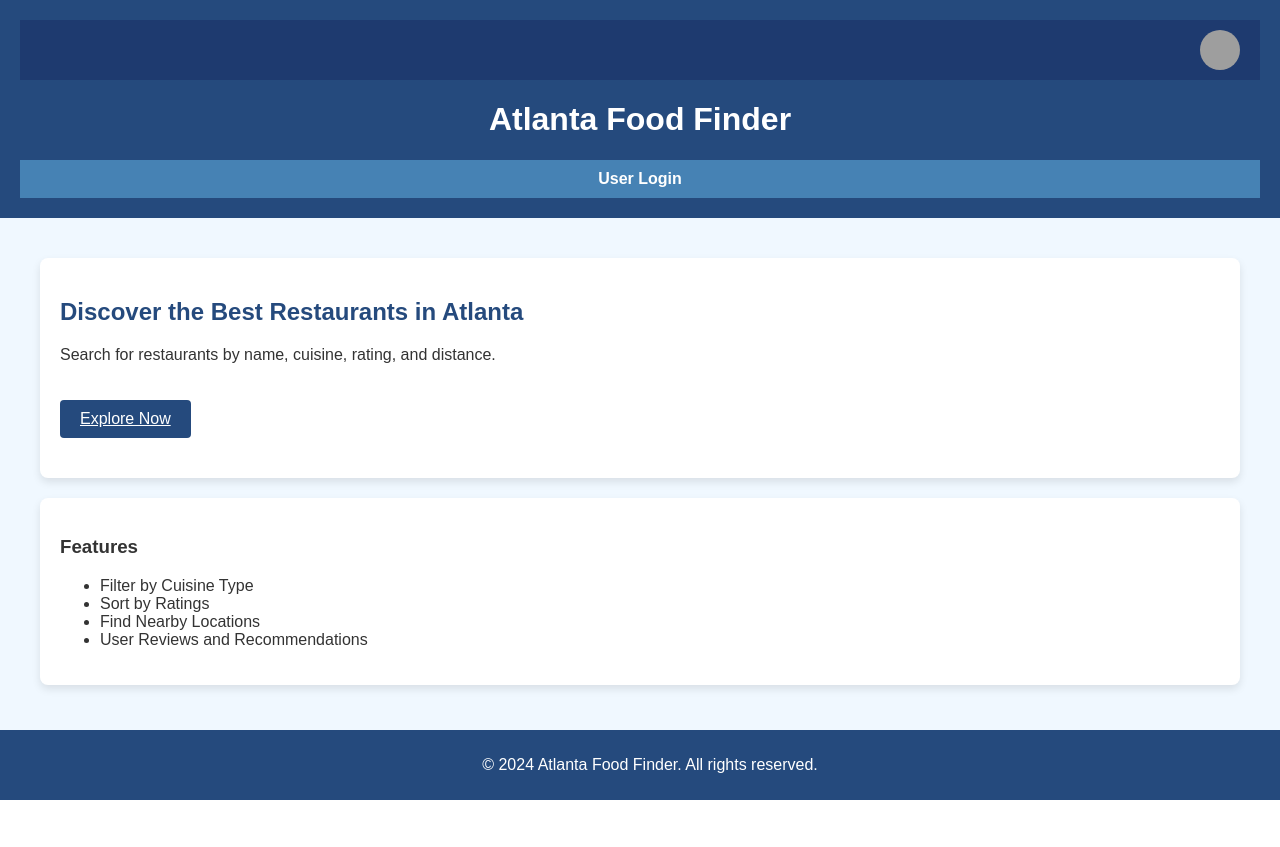
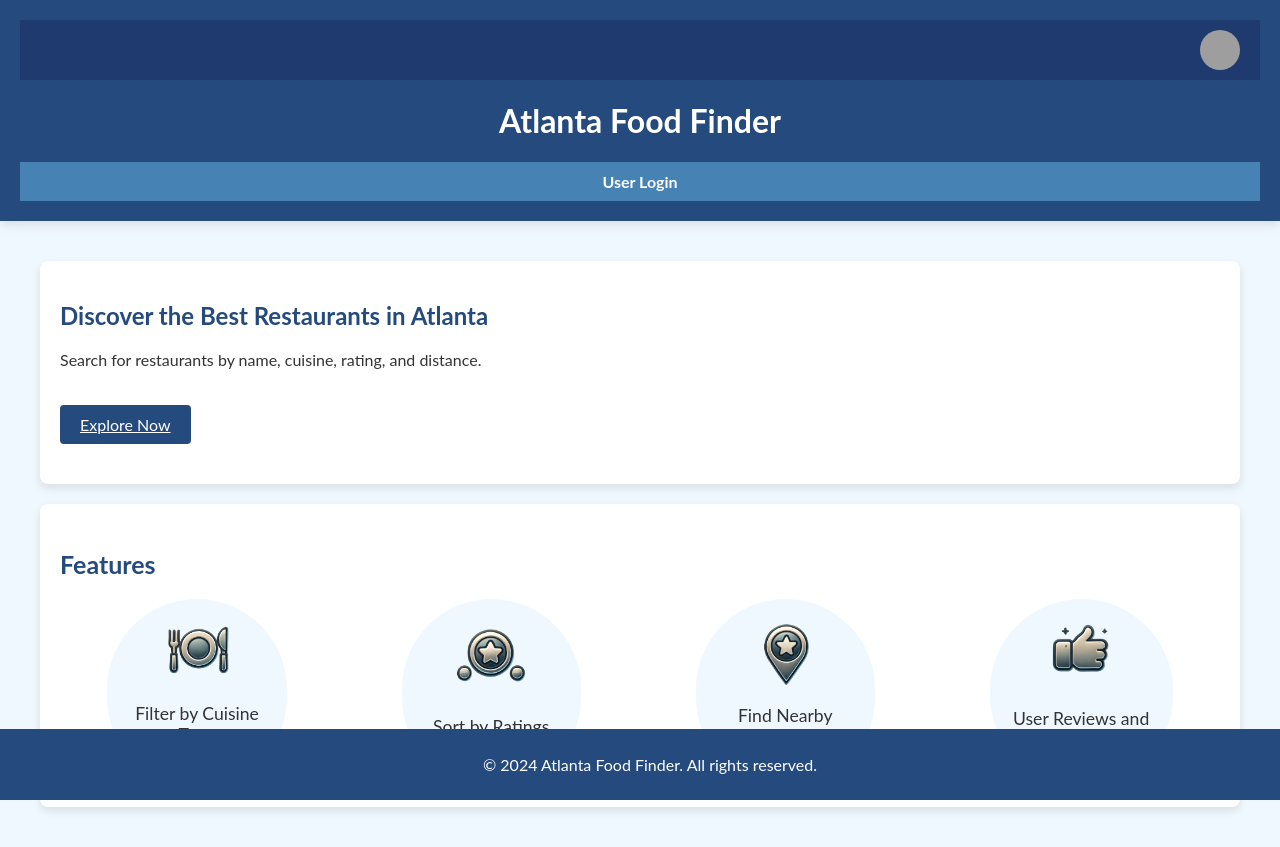
Before and after one commit to liuraymond05/AtlantaFoodFinder, a Django app: template restaurants/templates/restaurants/index.html in a window 1280 px wide. Before the commit the page ends 800 px from the top, so only its background shows below. Run offline with Django 3.2, Linux system fonts and the light colour scheme; the template is opened without the code that fills it, so the values that code supplies are empty; grey boxes are pictures that could not be loaded.

Commit message:
map and index css
added some styling to these pages

```diff
--- a/restaurants/static/restaurants/style.css
+++ b/restaurants/static/restaurants/style.css
@@ -1,6 +1,6 @@
 /* General Body Styling */
 body {
-    font-family: 'Arial', sans-serif;
+    font-family: 'Lato', sans-serif;
     background-color: #f0f8ff; /* Light Blue */
     margin: 0;
     padding: 0;
@@ -12,6 +12,7 @@ header {
     color: white;
     padding: 20px;
     text-align: center;
+    box-shadow: 0 4px 10px rgba(0, 0, 0, 0.1);
 }
 
 nav {
@@ -63,7 +64,7 @@ main {
     padding: 20px;
 }
 
-.hero, .features {
+.hero {
     padding: 20px;
     margin: 20px;
     background-color: white;
@@ -93,6 +94,53 @@ h2 {
 }
 
 /* Other existing styles remain unchanged... */
+/*Features Section */
+.features {
+    padding: 20px;
+    margin: 20px;
+    background-color: white;
+    border-radius: 8px;
+    box-shadow: 0 4px 8px rgba(0, 0, 0, 0.1);
+}
+
+.features h3 {
+    font-size: 25px;
+    color: #254a7d;
+    margin-bottom: 20px;
+}
+
+.features-container {
+    display: flex;
+    justify-content: space-around;
+    flex-wrap: wrap;
+    gap: 20px;
+}
+
+.feature-item {
+    text-align: center;
+    flex-basis: 12%;
+    padding: 20px;
+    background-color: #f0f8ff;
+    border-radius: 100px;
+    transition: background-color 0.3s;
+}
+
+.feature-item:hover {
+    transform: translateY(-5px);
+}
+
+.feature-icon {
+    width: 75px;
+    height: auto;
+    margin-bottom: 2px;
+}
+
+.feature-item p {
+    font-size: 1.1em;
+    color: #333;
+    margin-top: 10px;
+}
+
 
 /* Button styles */
 button {
@@ -398,7 +466,7 @@ footer {
 .favorites-link:hover {
     color: #ff6347;
 }
->>>>>>> Stashed changes
+
 
     /* Add some basic styling for success/error messages */
     .success-message {
--- a/restaurants/templates/restaurants/index.html
+++ b/restaurants/templates/restaurants/index.html
@@ -31,12 +31,25 @@
 
         <section class="features">
             <h3>Features</h3>
-            <ul>
-                <li>Filter by Cuisine Type</li>
-                <li>Sort by Ratings</li>
-                <li>Find Nearby Locations</li>
-                <li>User Reviews and Recommendations</li>
-            </ul>
+            <div class="features-container">
+                <div class="feature-item">
+                    <img src="{% static 'restaurants/cuisine.PNG' %}" alt="cuisine type" class="feature-icon">
+                    <p>Filter by Cuisine Type</p>
+                </div>
+                <div class="feature-item">
+                    <img src="{% static 'restaurants/rating.PNG' %}" alt="rating type" class="feature-icon">
+                    <p>Sort by Ratings</p>
+                </div>
+                <div class="feature-item">
+                    <img src="{% static 'restaurants/location.PNG' %}" alt="location type" class="feature-icon">
+                    <p>Find Nearby Locations</p>
+                </div>
+                <div class="feature-item">
+                    <img src="{% static 'restaurants/suggest.PNG' %}" alt="suggest type" class="feature-icon">
+                    <p>User Reviews and Recommendations</p>
+                </div>
+            </div>
+
         </section>
     </main>
 
--- a/restaurants/templates/restaurants/map.html
+++ b/restaurants/templates/restaurants/map.html
@@ -74,7 +74,9 @@
     </div>
 
     <!-- Map container -->
-    <div id="map"></div>
+    <div class="map-container">
+        <div id="map"></div>
+    </div>
 
     <!-- JavaScript code -->
     <script>
```
Also changed, not shown: other parts of restaurants/static/restaurants/style.css (+24 -4 lines), restaurants/static/restaurants/cuisine.PNG (added), restaurants/static/restaurants/location.PNG (added), restaurants/static/restaurants/rating.PNG (added), restaurants/static/restaurants/suggest.PNG (added).
